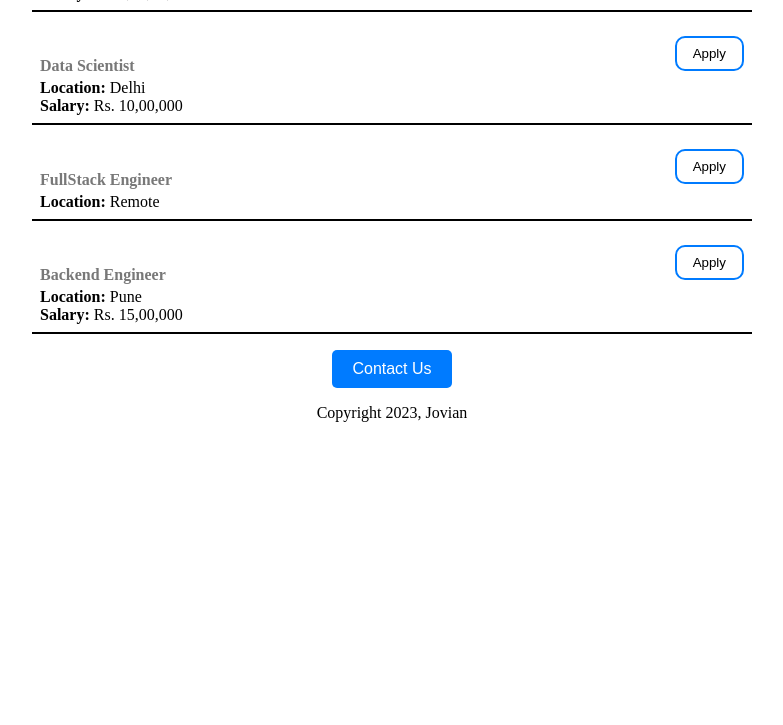
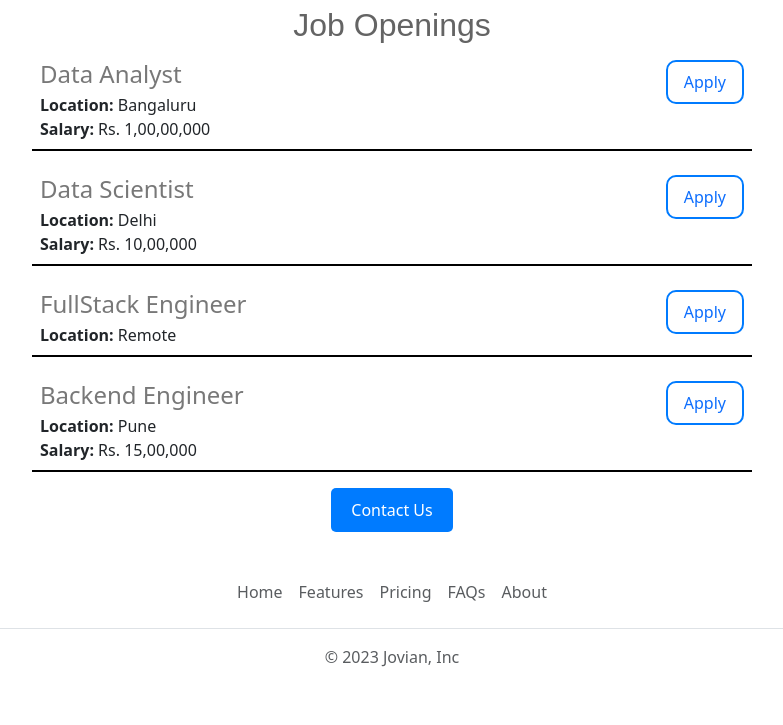
Before and after one commit to thisisudbhavv/flask-project-v2, a Flask app: page / in a window 1280 px wide. Shown: the part 818-1543 px from the top of the page, without its empty margins (248-1031 px from the left). Before the commit the page ends 1240 px from the top, so only its background shows below. Run offline with Flask 3, Linux system fonts and the light colour scheme.

Commit message:
functional  changes

```diff
--- /dev/null
+++ b/templates/footer.html
@@ -0,0 +1,12 @@
+<div class="container">
+  <footer class="py-3 my-4">
+    <ul class="nav justify-content-center border-bottom pb-3 mb-3">
+      <li class="nav-item"><a href="#" class="nav-link px-2 text-body-secondary">Home</a></li>
+      <li class="nav-item"><a href="#" class="nav-link px-2 text-body-secondary">Features</a></li>
+      <li class="nav-item"><a href="#" class="nav-link px-2 text-body-secondary">Pricing</a></li>
+      <li class="nav-item"><a href="#" class="nav-link px-2 text-body-secondary">FAQs</a></li>
+      <li class="nav-item"><a href="#" class="nav-link px-2 text-body-secondary">About</a></li>
+    </ul>
+    <p class="text-center text-body-secondary">&copy; 2023 Jovian, Inc</p>
+  </footer>
+</div>
--- a/templates/home.html
+++ b/templates/home.html
@@ -2,6 +2,9 @@
 <html>
   <head>
     <title>Careers</title>
+    <meta charset="utf-8">
+    <meta name="viewport" content="width=device-width, initial-scale=1">
+    <link href="https://cdn.jsdelivr.net/npm/bootstrap@5.3.2/dist/css/bootstrap.min.css" rel="stylesheet" integrity="sha384-T3c6CoIi6uLrA9TneNEoa7RxnatzjcDSCmG1MXxSR1GAsXEV/Dwwykc2MPK8M2HN" crossorigin="anonymous">
     <style>
       h1{
         font-size: 40px;
@@ -14,6 +17,7 @@
         width: 100%;
         height: 360px;
         object-fit: cover;
+        margin-bottom: 16px;
       }
       h2{
         font-family: Arial;
@@ -45,11 +49,18 @@
     </style>
   </head>
   <body>
+    {% include 'nav.html' %}
+    <img id="banner" src="https://flask-project--pateludbhav2001.repl.co/static/banner.jpg">
     <div id="container">
       <h1>Jovian Careers</h1>
-      <img id="banner" src="https://flask-project--pateludbhav2001.repl.co/static/banner.jpg">
-      <h2>About Jovian</h2>
-      <p class="bodytext">Lorem ipsum dolor sit amet, consectetur adipiscing elit, sed do eiusmod tempor incididunt ut labore et dolore magna aliqua. Ut enim ad minim veniam, quis nostrud exercitation ullamco laboris nisi ut aliquip ex ea commodo consequat. Duis aute irure dolor in reprehenderit in voluptate velit esse cillum dolore eu fugiat nulla pariatur. Excepteur sint occaecat cupidatat non proident, sunt in culpa qui officia deserunt mollit anim id est laborum.</p>
+      <div class="row" style="margin-bottom: 16px;">
+        <div class="col-md-6">
+          <p class="bodytext">Lorem ipsum dolor sit amet, consectetur adipiscing elit, sed do eiusmod tempor incididunt ut labore et dolore magna aliqua. Ut enim ad minim veniam, quis nostrud exercitation ullamco laboris nisi ut aliquip ex ea commodo consequat. Duis aute irure dolor in reprehenderit in voluptate velit esse cillum dolore eu fugiat nulla pariatur. Excepteur sint occaecat cupidatat non proident, sunt in culpa qui officia deserunt mollit anim id est laborum.</p>
+        </div>
+        <div class="d-none d-md-block col-md-6">
+          <img src="/static/people.jpg" style="height: 320px; border-radius: 4px;">
+        </div>
+      </div>
       <h2>Job Openings</h2>
       <div>
         {% for job in jobs %}
@@ -58,8 +69,8 @@
       </div>
       <div style="text-align:center">
         <button class='button'>Contact Us</button>
-        <p>Copyright 2023, Jovian</p>
       </div>
     </div>
+    {% include 'footer.html' %}
   </body>
 </html>
--- a/templates/jobitem.html
+++ b/templates/jobitem.html
@@ -9,6 +9,7 @@
       cursor: pointer;
       transition: background-color 0.3s;
       border-radius: 10px;
+      text-decoration: none;
     }
 
     .apply-button:hover {
@@ -27,7 +28,7 @@
       {% endif %}
     </div>
     <div style="flex: 0;">
-      <button type="button" class="apply-button">Apply</button>
+      <a href="mailto:hello@jovian.ai?subject=Application for {{job['title']}}" type="button" class="apply-button">Apply</a>
     </div>
   </div>
 </body>
--- /dev/null
+++ b/templates/nav.html
@@ -0,0 +1,9 @@
+<nav class="navbar shadow-sm fixed-top bg-white">
+  <div class="container-fluid">
+    <a class="navbar-brand" href="#">
+      <img src="/static/logo.svg" alt="Logo" width="30" height="24" class="d-inline-block align-text-top">
+      Jovian
+    </a>
+  </div>
+</nav>
+<div style="height: 56px;"></div>
```
Also changed, not shown: static/logo.svg (added), 1 other file.
